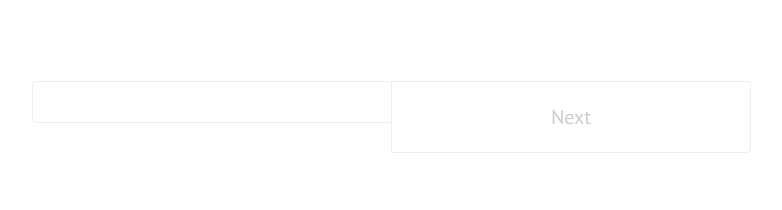
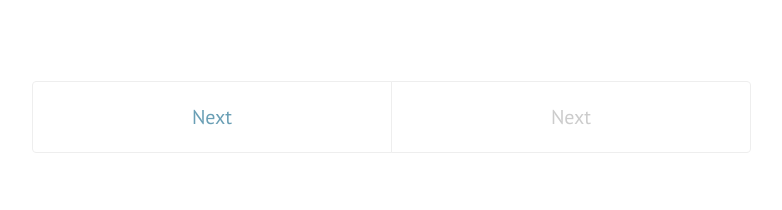
Before and after one commit to sumitachakravorty/suranjali, a Jekyll site: the page built from index.html, in a window 1280 px wide. Shown: the part 1521-1731 px from the top of the page, without its empty margins (248-1030 px from the left). Built offline with Jekyll 4.4.1, drawn with Linux system fonts in a browser that asks for light colours; Markdown is read by kramdown in place of the engine named in the settings; the list of posts is cut into pages by our own code.

Commit message:
Simplify logic

```diff
--- a/index.html
+++ b/index.html
@@ -20,28 +20,24 @@
 
 <div class="pagination">
   {% if paginator.next_page %}
-    {% assign posts_list = paginator.next_page.posts %}
-    {% for post in posts_list %}
+    {% assign label = "Next" %}
+    {% for post in paginator.next_page.posts %}
       {% if post.title %}
         {% assign label = post.title %}
-      {% else %}
-        {% assign label = "Previous" %}
+        {% break %}
       {% endif %}
-      {% break %}
     {% endfor %}
       <a class="pagination-item older" href="{{ site.baseurl }}/page{{paginator.next_page}}">{{ label }}</a>
   {% else %}
     <span class="pagination-item older">Previous</span>
   {% endif %}
   {% if paginator.previous_page %}
-    {% assign posts_list = paginator.previous_page.posts %}
-    {% for post in posts_list %}
+    {% assign label = "Previous" %}
+    {% for post in paginator.previous_page.posts %}
       {% if post.title %}
         {% assign label = post.title %}
-      {% else %}
-        {% assign label = "Previous" %}
+        {% break %}
       {% endif %}
-      {% break %}
     {% endfor %}
   {% if paginator.page == 2 %}
       <a class="pagination-item newer" href="{{ site.baseurl }}/">{{ label }}</a>
```
